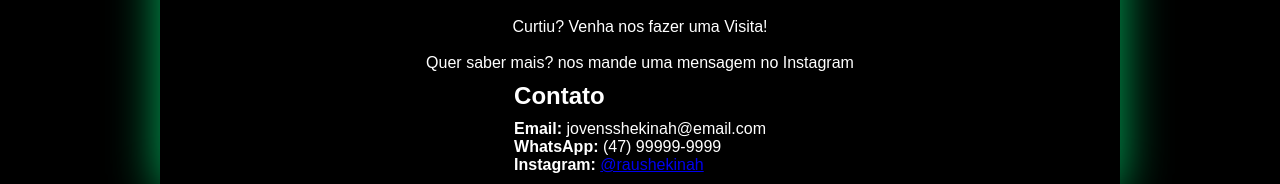
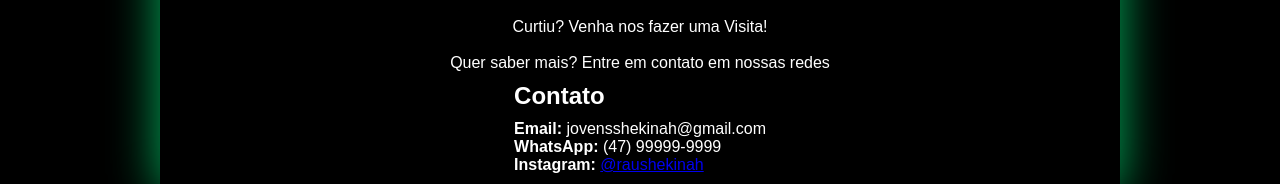
Before and after one commit to davipadilha19/encontro-jovens-shekinah, a plain HTML site: page index.html in a window 1280 px wide. Shown: the part 4369-4553 px from the top of the page. Drawn offline with Linux system fonts and the light colour scheme.

Commit message:
Update index.html

```diff
--- a/index.html
+++ b/index.html
@@ -70,7 +70,7 @@
           <div>
             <p>Curtiu? Venha nos fazer uma Visita!</p>
             <br />
-            <p>Quer saber mais? nos mande uma mensagem no Instagram</p>
+            <p>Quer saber mais? Entre em contato em nossas redes</p>
           </div>
         </div>
       </section>
@@ -78,7 +78,7 @@
       <section id="Contato">
         <h1>Contato</h1>
         <div class="texto">
-          <p><strong>Email:</strong> jovensshekinah@email.com</p>
+          <p><strong>Email:</strong> jovensshekinah@gmail.com</p>
           <p><strong>WhatsApp:</strong> (47) 99999-9999</p>
           <p>
             <strong>Instagram:</strong>
```
